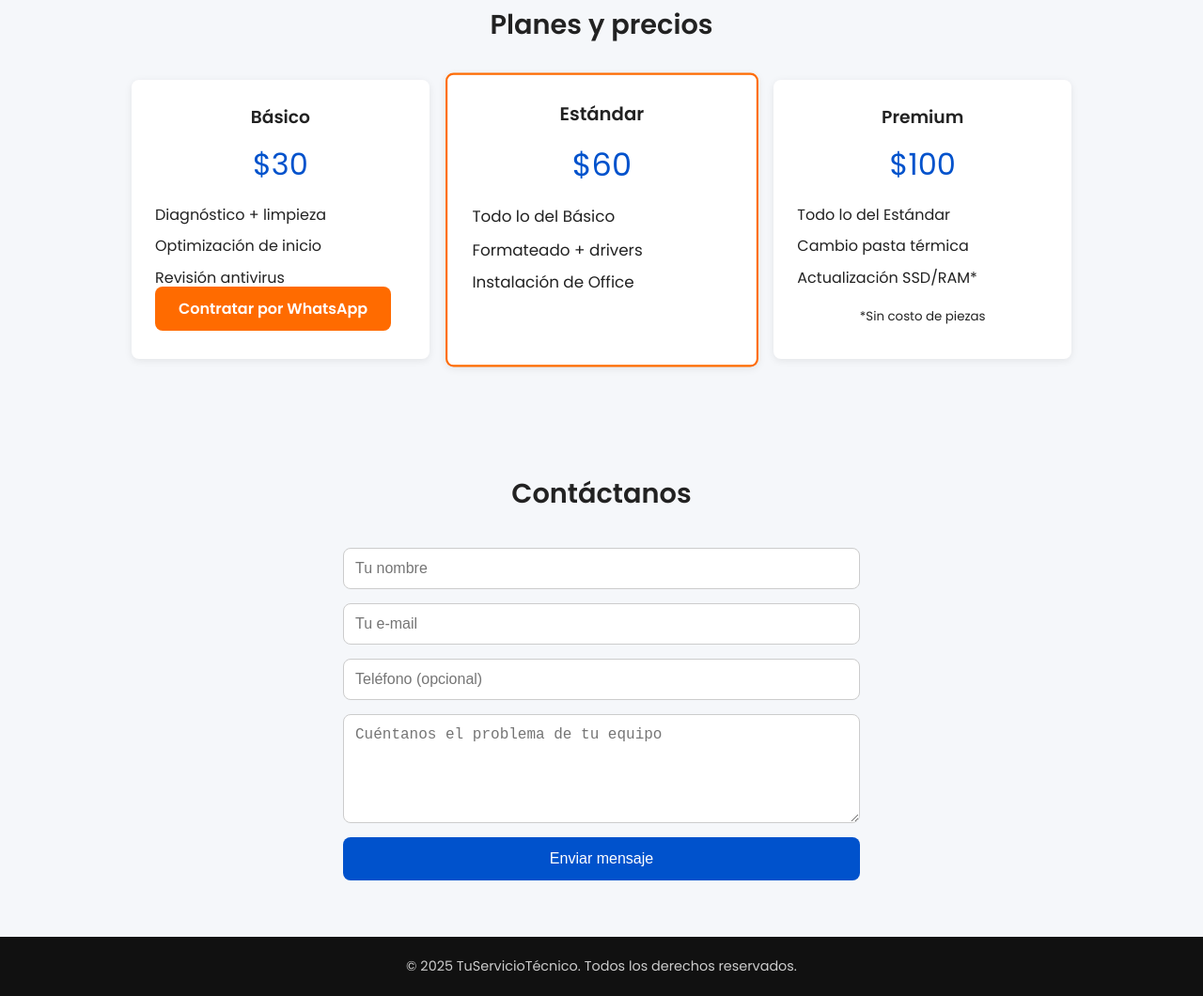
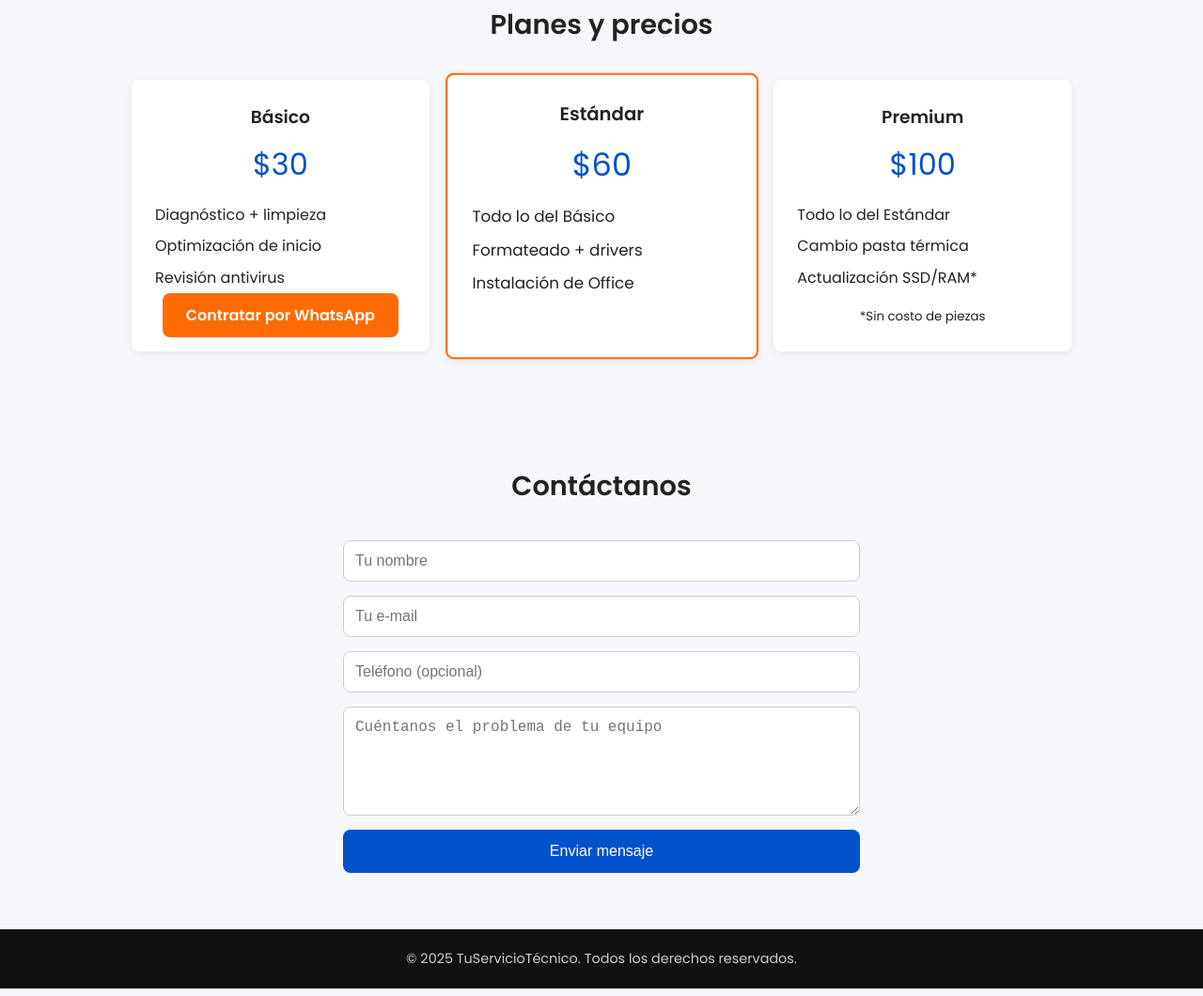
Before and after one commit to jperezb000-beep/misiteweb, a plain HTML site: page index.html in a window 1280 px wide. Shown: the part 911-1971 px from the top of the page at 94% size. Drawn offline with Linux system fonts and the light colour scheme.

Commit message:
Update index.html

```diff
--- a/index.html
+++ b/index.html
@@ -55,8 +55,11 @@
             <li>Diagnóstico + limpieza</li>
             <li>Optimización de inicio</li>
             <li>Revisión antivirus</li>
-            <a href="https://wa.me/5493415123456?text=Hola,%20quiero%20contratar%20el%20plan%20BÁSICO." target="_blank" rel="noopener" class="btn">Contratar por WhatsApp</a>
+
           </ul>
+<a href="https://wa.me/5493415123456?text=Hola,%20quiero%20contratar%20el%20plan%20BÁSICO."
+  target="_blank" rel="noopener" class="btn">Contratar por WhatsApp</a>
+
         </div>
         <div class="plan popular">
           <h3>Estándar</h3>
```
